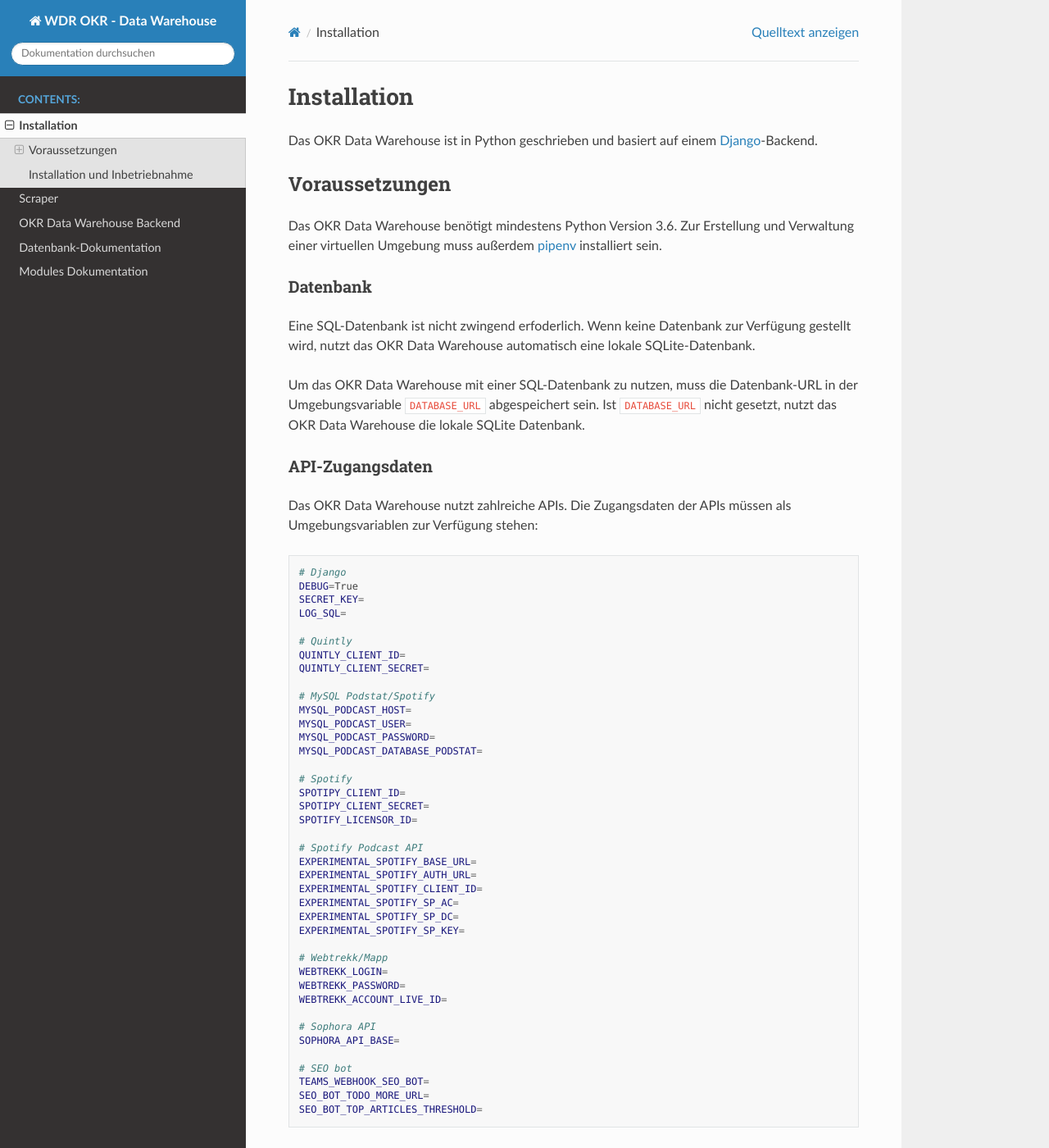
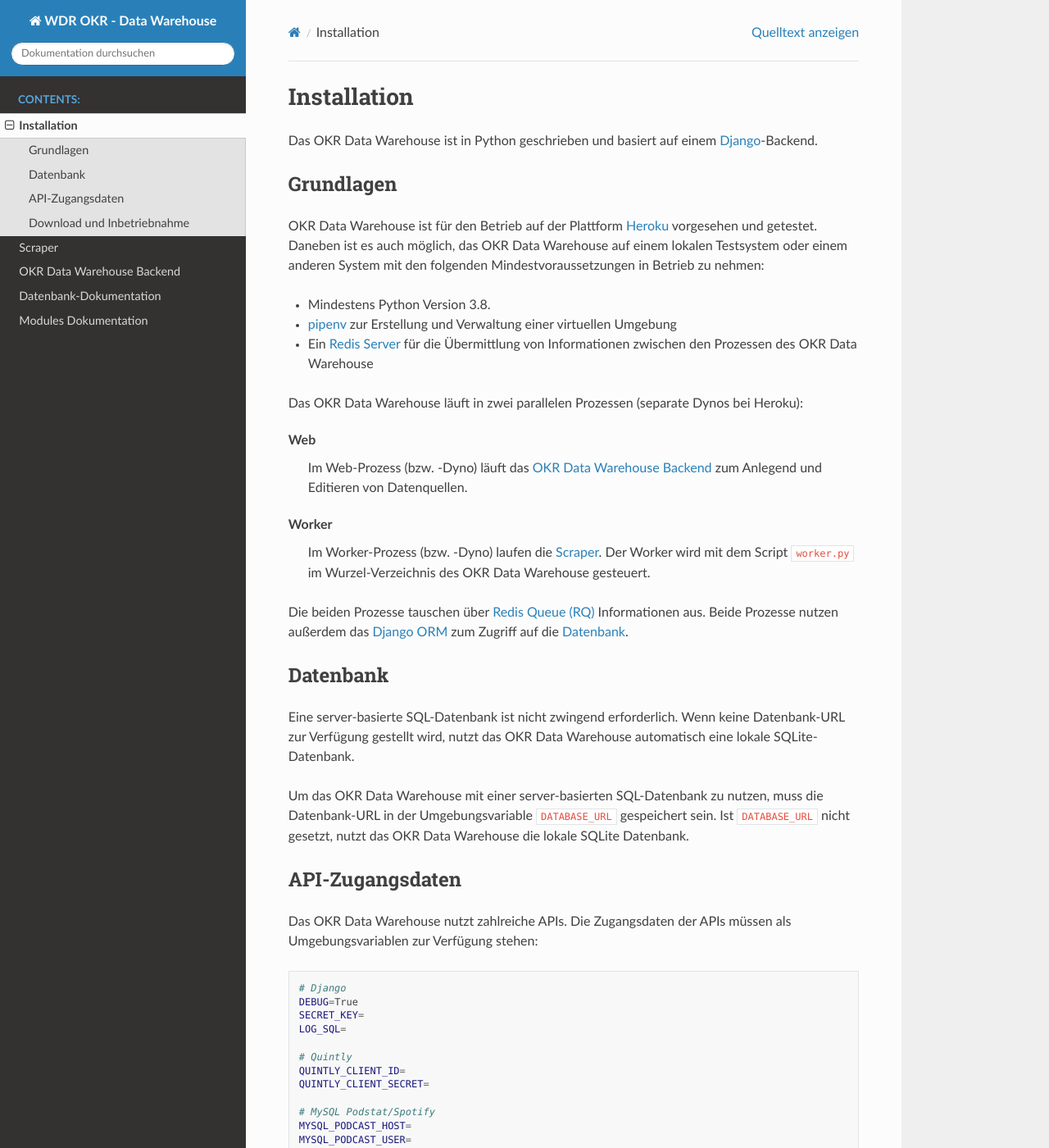
Before and after one commit to wdr-data/wdr-okr, a Sphinx documentation site: the page built from docs/installation.rst, in a window 1280 px wide and 1400 px high. Shown: the whole window at 82% size. Built offline with Sphinx 7.4.7 and the Read the Docs theme 2.0.0, drawn with Linux system fonts in a browser that asks for light colours; some of the changed text lies outside the part shown.

Commit message:
📝 Update docs for Redis Queue

```diff
--- a/docs/installation.rst
+++ b/docs/installation.rst
@@ -6,29 +6,59 @@ Installation
 Das OKR Data Warehouse ist in Python geschrieben und basiert auf einem
 `Django <https://www.djangoproject.com/>`_-Backend.
 
-Voraussetzungen
----------------
+.. _installation_voraussetzungen:
 
-Das OKR Data Warehouse benötigt mindestens Python Version 3.6. Zur Erstellung und
-Verwaltung einer virtuellen Umgebung muss außerdem `pipenv <http://www.python.org/>`_
-installiert sein.
+Grundlagen
+----------
+
+OKR Data Warehouse ist für den Betrieb auf der Plattform
+`Heroku <https://www.heroku.com/>`_ vorgesehen und getestet. Daneben ist es auch
+möglich, das OKR Data Warehouse auf einem lokalen Testsystem oder einem anderen
+System mit den folgenden Mindestvoraussetzungen in Betrieb zu nehmen:
+
+* Mindestens Python Version 3.8.
+* `pipenv <https://pipenv.pypa.io/en/latest/>`_ zur Erstellung und Verwaltung einer
+  virtuellen Umgebung
+* Ein `Redis Server <https://developer.redislabs.com/create>`_ für die Übermittlung
+  von Informationen zwischen den Prozessen des OKR Data Warehouse
+
+Das OKR Data Warehouse läuft in zwei parallelen Prozessen (separate Dynos bei Heroku):
+
+.. _installation_voraussetzungen_web:
+
+Web
+    Im Web-Prozess (bzw. -Dyno) läuft das :ref:`backend` zum Anlegend und Editieren von
+    Datenquellen.
+
+.. _installation_voraussetzungen_worker:
+
+Worker
+    Im Worker-Prozess (bzw. -Dyno) laufen die :ref:`Scraper`. Der Worker wird mit dem
+    Script ``worker.py`` im Wurzel-Verzeichnis des OKR Data Warehouse gesteuert.
+
+Die beiden Prozesse tauschen über `Redis Queue (RQ) <https://python-rq.org/>`_
+Informationen aus. Beide Prozesse nutzen außerdem das
+`Django ORM <https://docs.djangoproject.com/en/3.2/topics/db/queries/>`_ zum Zugriff auf
+die :ref:`installation_datenbank`.
 
 .. _installation_datenbank:
 
 Datenbank
-~~~~~~~~~
+---------
 
-Eine SQL-Datenbank ist nicht zwingend erfoderlich. Wenn keine Datenbank zur Verfügung
-gestellt wird, nutzt das OKR Data Warehouse automatisch eine lokale SQLite-Datenbank.
+Eine server-basierte SQL-Datenbank ist nicht zwingend erforderlich. Wenn keine
+Datenbank-URL zur Verfügung gestellt wird, nutzt das OKR Data Warehouse automatisch
+eine lokale SQLite-Datenbank.
 
-Um das OKR Data Warehouse mit einer SQL-Datenbank zu nutzen, muss die Datenbank-URL in
-der Umgebungsvariable ``DATABASE_URL`` abgespeichert sein. Ist ``DATABASE_URL`` nicht
-gesetzt, nutzt das OKR Data Warehouse die lokale SQLite Datenbank.
+Um das OKR Data Warehouse mit einer server-basierten SQL-Datenbank zu nutzen, muss die
+Datenbank-URL in der Umgebungsvariable ``DATABASE_URL`` gespeichert sein. Ist
+``DATABASE_URL`` nicht gesetzt, nutzt das OKR Data Warehouse die lokale SQLite
+Datenbank.
 
 .. _installation_zugangsdaten:
 
 API-Zugangsdaten
-~~~~~~~~~~~~~~~~
+----------------
 
 Das OKR Data Warehouse nutzt zahlreiche APIs. Die Zugangsdaten der APIs müssen als
 Umgebungsvariablen zur Verfügung stehen:
@@ -82,8 +112,8 @@ Um das OKR Data Warehouse lokal auszuführen, sollten die Umgebungsvariablen in
 Datei namens ``.env`` im Root-Verzeichnis abgelegt werden. Auf diese Weise kann die
 Umgebung automatisch von ``pipenv`` eingerichtet werden.
 
-Installation und Inbetriebnahme
--------------------------------
+Download und Inbetriebnahme
+---------------------------
 
 Zunächst das GitHub Repository `wdr-data/wdr-okr <https://github.com/wdr-data/wdr-okr>`_
 mit ``clone`` in ein lokales Verzeichnis herunterladen.
@@ -92,7 +122,9 @@ Anschließend sicherstellen, dass die Umgebungsvariablen für die
 :ref:`installation_zugangsdaten` und ggf. die :ref:`installation_datenbank` korrekt
 gesetzt sind.
 
-Nun die benötigten Pakete mit Hilfe von ``pipenv`` herunterladen und installieren:
+Zunächst sicher stellen, dass die oben beschriebenen :ref:`installation_voraussetzungen`
+erfüllt sind. Anschließend die benötigten Pakete mit Hilfe von ``pipenv`` herunterladen
+und installieren:
 
 .. code-block:: bash
 
@@ -104,13 +136,21 @@ Anschließend die Datenbank-Migration für Django ausführen:
 
     $ pipenv run manage migrate
 
-Erstellung eines Admin-Nutzers für das Django-Backend:
+Zum Schluss noch einen Admin-Nutzers für das Django-Backend anlegen:
 
 .. code-block:: bash
 
     $ pipenv run manage createsuperuser
 
-Nun kann das Django-Backend über den folgenden Befehl gestartet werden:
+Nun können die beiden Prozesse :ref:`web <installation_voraussetzungen_web>` und
+:ref:`worker <installation_voraussetzungen_worker>` gestartet werden. Dazu zunächst den
+Worker-Prozess starten:
+
+.. code-block:: bash
+
+    $ pipenv run worker
+
+Anschließend den Web-Prozess mit Django-Server starten:
 
 .. code-block:: bash
 
```
Also changed, not shown: README.md (+25 -7 lines).
